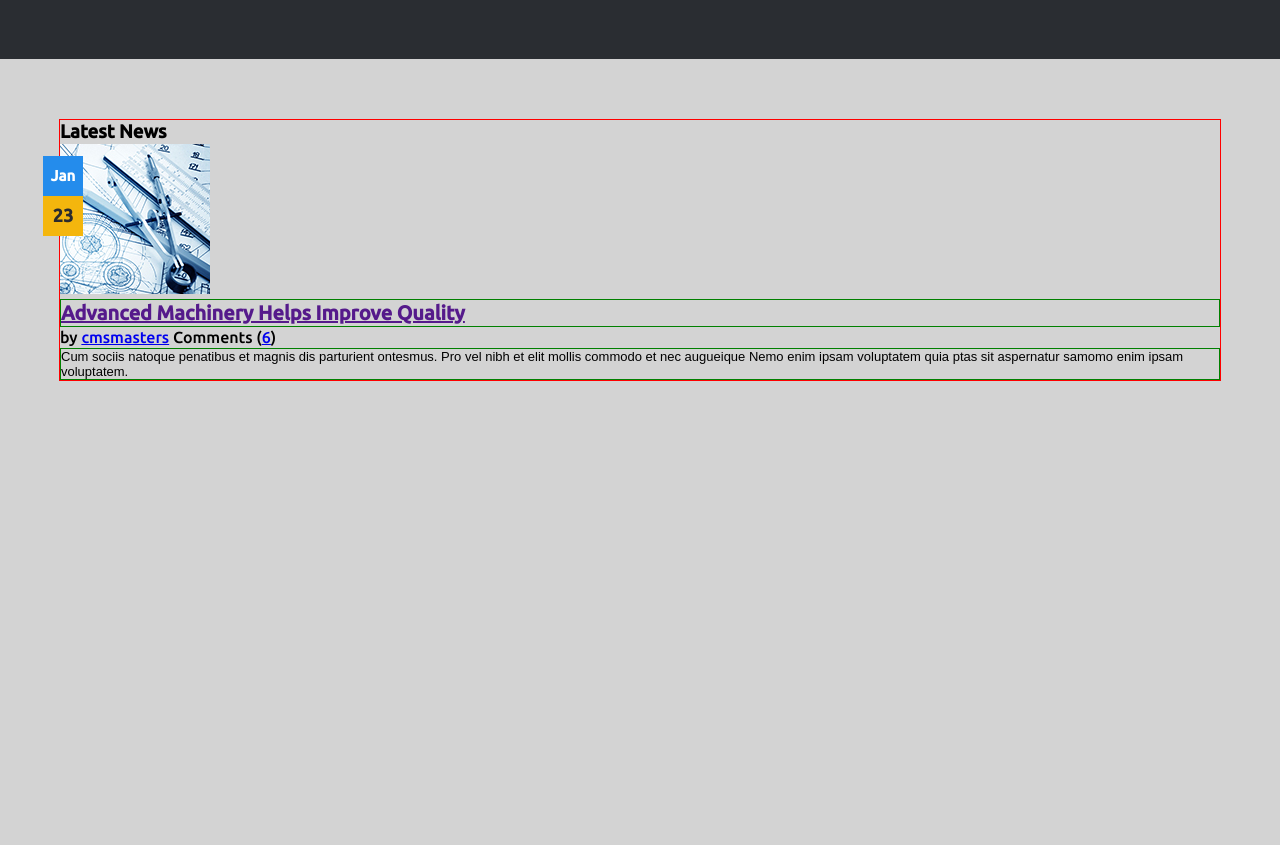
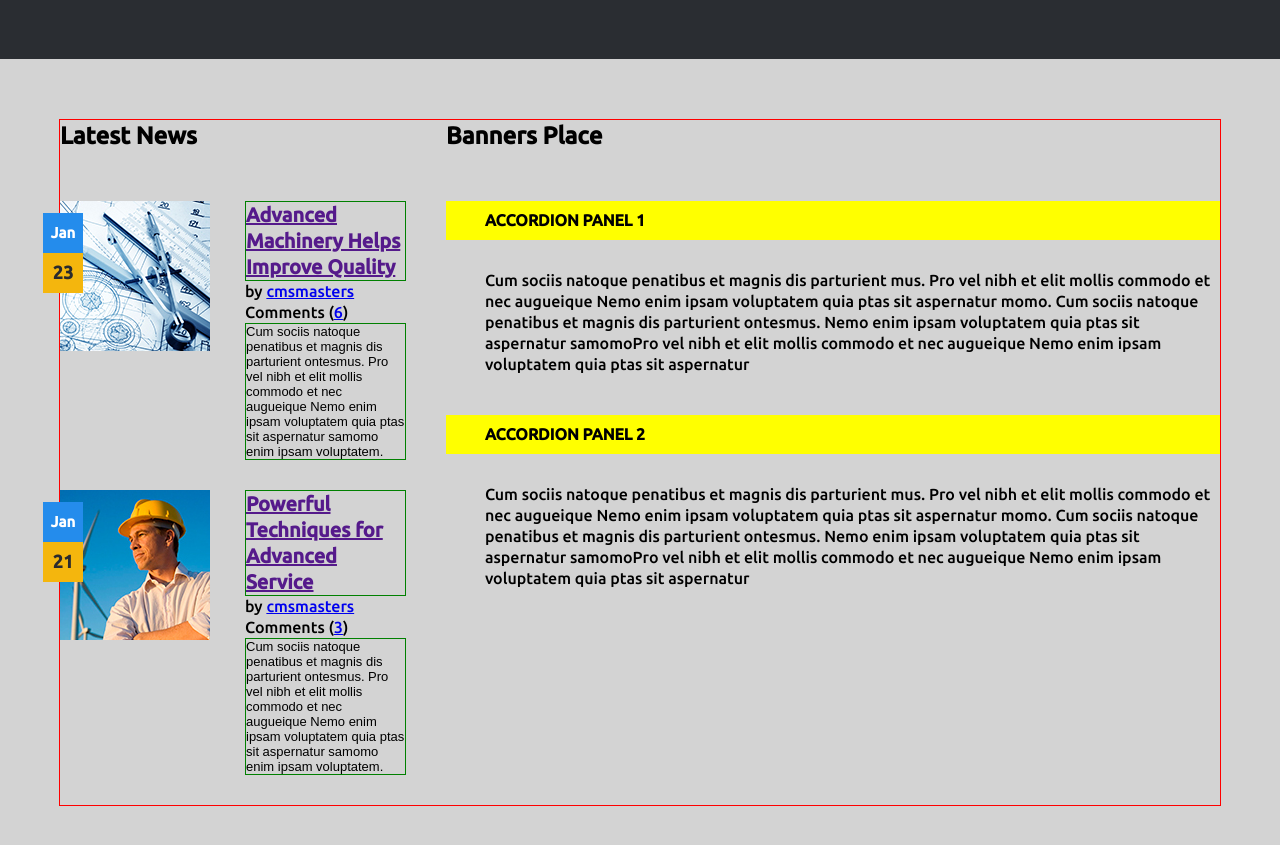
Before and after one commit to ksmua/homework_js_19-20, a website built with webpack: page src/index.html in a window 1280 px wide. Shown: the part 1360-2205 px from the top of the page. Before the commit the page ends 1867 px from the top, so only its background shows below. Built offline with nearby package versions, Linux system fonts and the light colour scheme; files whose address does not match are found by name.

Commit message:
Latest News -  added

```diff
--- a/src/index.html
+++ b/src/index.html
@@ -110,7 +110,7 @@
             </div>
             <div class="news_and_banners positioner">
                 <div class="news">
-                        <h3>Latest News</h3>
+                        <h3 class="news_and_banners__cuption">Latest News</h3>
                     <div class="news__item">
                         <div class="news_item__img-container">
                             <img class="news-img" src=<%= require("./img/AdvancedMachineryHelpsImproveQuality.jpg") %> alt="" >
@@ -131,8 +131,48 @@
                             </article>
                         </div>
                     </div>
+                    <div class="news__item">
+                        <div class="news_item__img-container">
+                            <img class="news-img" src=<%= require("./img/PowerfulTechniquesForAdvancedService.jpg") %> alt="" >
+                            <div class="news-date">
+                                <div class="news-date__block news-date__block--month">Jan</div>
+                                <div class="news-date__block news-date__block--day">21</div>
+                            </div>
+                        </div>
+                        <div class="news_item__article-container">
+                            <h4 class="article_item__cuption">
+                                <a href="">Powerful Techniques for Advanced Service</a>
+                            </h4>
+                            <p class="article_item__sub-cuption">
+                                by <a href="#">cmsmasters</a> Comments (<a href="#">3</a>)
+                            </p>
+                            <article class="article_item__text">
+                                Cum sociis natoque penatibus et magnis dis parturient ontesmus. Pro vel nibh et elit mollis commodo et nec augueique Nemo enim ipsam voluptatem quia ptas sit aspernatur samomo enim ipsam voluptatem.
+                            </article>
+                        </div>
+                    </div>
                 </div>
-                <div class="banners"></div>
+                <div class="banners">
+                    <h3 class="news_and_banners__cuption">Banners Place</h3>
+                    <div class="accordion">
+                        <ul class="accordion_panels">
+                            <li class="accordion__elem">
+                                <h4 class="accordion_cuption">Accordion Panel 1</h4>
+                                <p class="accordion_content">
+                                    Cum sociis natoque penatibus et magnis dis parturient mus. Pro vel nibh et elit mollis commodo et nec augueique Nemo enim ipsam voluptatem quia ptas sit aspernatur momo. Cum sociis natoque penatibus et magnis dis parturient ontesmus. Nemo enim ipsam voluptatem quia ptas sit aspernatur samomoPro vel nibh et elit mollis commodo et nec augueique Nemo enim ipsam voluptatem quia ptas sit aspernatur
+                                </p>
+                            </li>
+                            <li class="accordion__elem">
+                                <h4 class="accordion_cuption">Accordion Panel 2</h4>
+                                <p class="accordion_content">
+                                    Cum sociis natoque penatibus et magnis dis parturient mus. Pro vel nibh et elit mollis commodo et nec augueique Nemo enim ipsam voluptatem quia ptas sit aspernatur momo. Cum sociis natoque penatibus et magnis dis parturient ontesmus. Nemo enim ipsam voluptatem quia ptas sit aspernatur samomoPro vel nibh et elit mollis commodo et nec augueique Nemo enim ipsam voluptatem quia ptas sit aspernatur
+                                </p>
+                            </li>
+                            <li class="accordion__elem"></li>
+                            <li class="accordion__elem"></li>
+                        </ul>
+                    </div>
+                </div>
             </div>
             <div class="logotipes">
                 <ul>
--- a/src/styles/app.scss
+++ b/src/styles/app.scss
@@ -256,6 +256,10 @@ body {
 
     &__item {
         position: relative;
+        display: flex;
+        flex-direction:  row;
+        // margin-top: 50px;
+        margin-bottom: 30px;
     }
 }
 
@@ -285,3 +289,31 @@ body {
         color: #2a2b2e;
     }
 }
+
+.news_item__article-container {
+    padding-left: 35px;
+}
+
+.news_and_banners__cuption {
+    margin-bottom: 50px;
+}
+
+.banners{
+    padding-left: 40px;
+}
+
+.accordion_panels {
+    list-style: none;
+    display: block;
+}
+
+.accordion_cuption {
+    line-height: 39px;
+    background-color: yellow;
+    padding-left: 39px;
+    text-transform: uppercase;
+}
+
+.accordion_content {
+    padding: 30px 0 40px 39px;
+}
```
